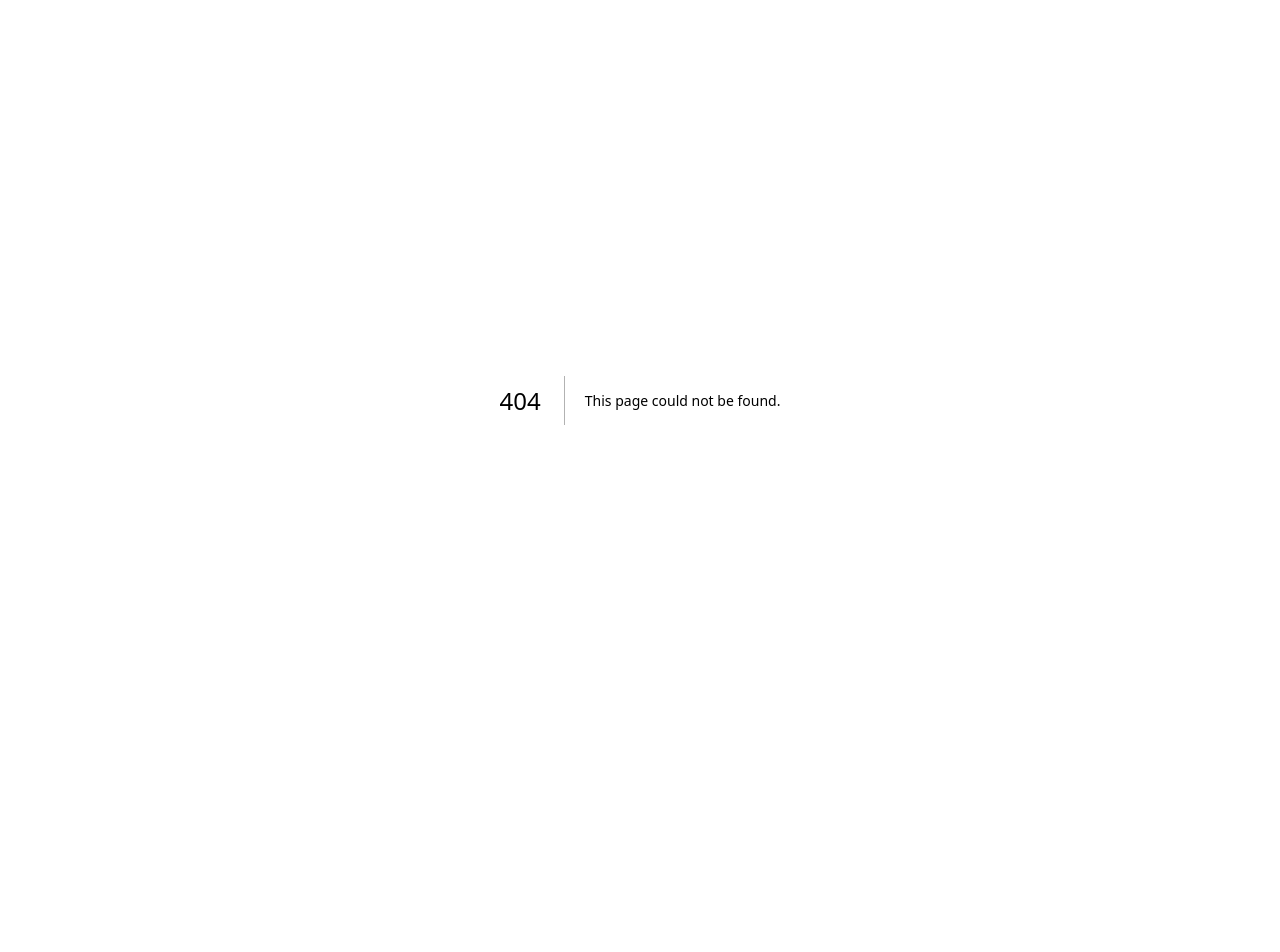
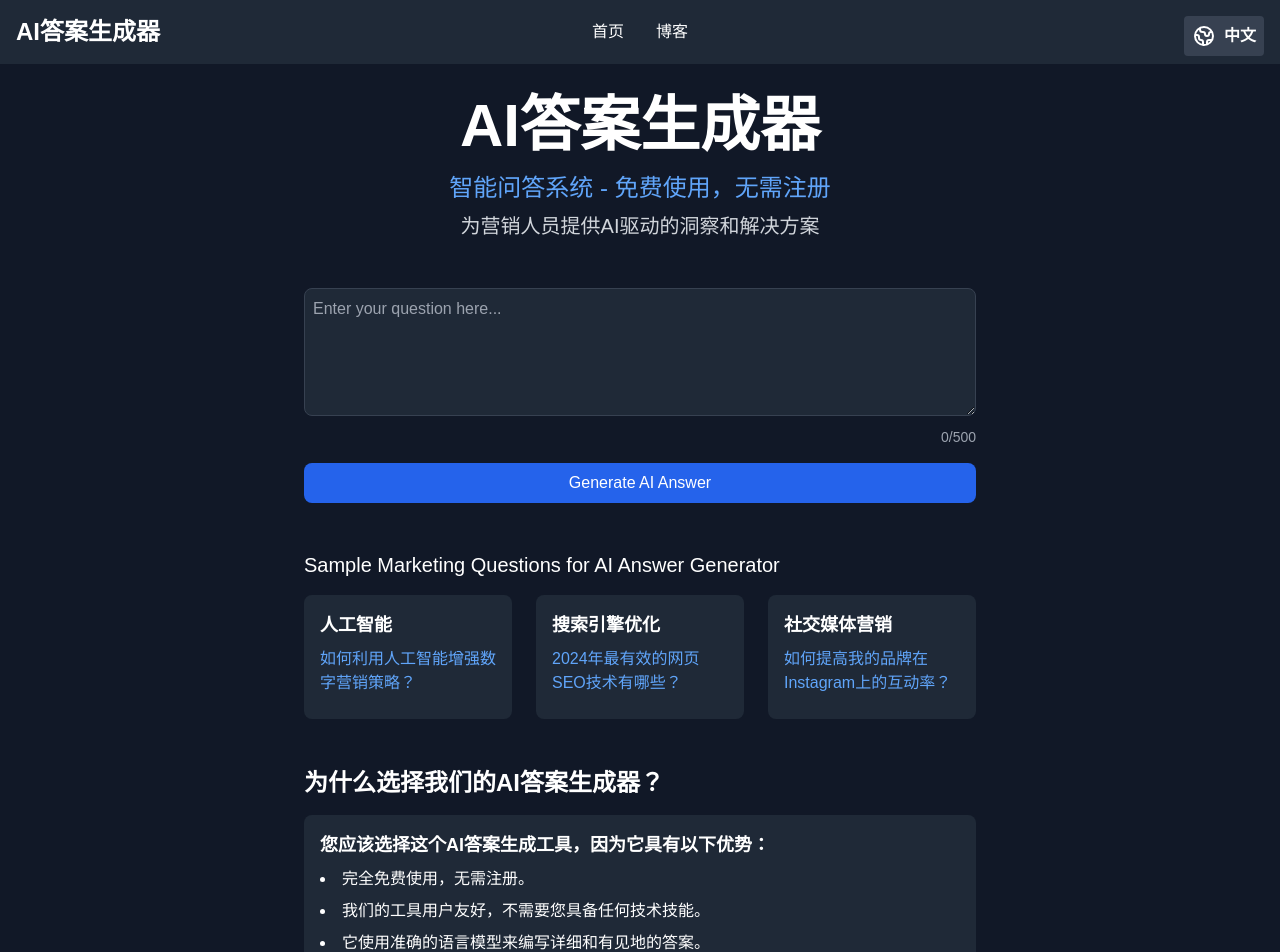
Before and after one commit to axijiajiajia/open-aianswer, a Next.js app: page /en in a window 1280 px wide. Before the commit this address had no page. Shown: the top 952 px of the page. Before the commit the page ends 800 px from the top, so only its background shows below. Built offline with nearby package versions, Linux system fonts and the light colour scheme.

Commit message:
Add language switcher and implement multilingual support

```diff
--- /dev/null
+++ b/app/components/LanguageSwitcher.tsx
@@ -0,0 +1,33 @@
+'use client'
+
+import { useState } from 'react'
+import Link from 'next/link'
+import { usePathname } from 'next/navigation'
+
+export default function LanguageSwitcher() {
+  const [isLanguageMenuOpen, setIsLanguageMenuOpen] = useState(false);
+  const pathname = usePathname();
+
+  const isEnglish = pathname === '/';
+
+  return (
+    <div className="absolute top-4 right-4 z-20">
+      <button
+        onClick={() => setIsLanguageMenuOpen(!isLanguageMenuOpen)}
+        className="bg-gray-700 hover:bg-gray-600 text-white font-semibold p-2 rounded inline-flex items-center"
+        aria-label={isEnglish ? 'Change Language' : '更改语言'}
+      >
+        <svg xmlns="http://www.w3.org/2000/svg" className="h-6 w-6 mr-2" fill="none" viewBox="0 0 24 24" stroke="currentColor">
+          <path strokeLinecap="round" strokeLinejoin="round" strokeWidth={2} d="M3.055 11H5a2 2 0 012 2v1a2 2 0 002 2 2 2 0 012 2v2.945M8 3.935V5.5A2.5 2.5 0 0010.5 8h.5a2 2 0 012 2 2 2 0 104 0 2 2 0 012-2h1.064M15 20.488V18a2 2 0 012-2h3.064M21 12a9 9 0 11-18 0 9 9 0 0118 0z" />
+        </svg>
+        <span>{isEnglish ? 'English' : '中文'}</span>
+      </button>
+      {isLanguageMenuOpen && (
+        <div className="absolute right-0 mt-2 w-48 bg-gray-800 rounded-md shadow-lg py-1">
+          <Link href="/" className="block px-4 py-2 text-sm text-white hover:bg-gray-700">English</Link>
+          <Link href="/en" className="block px-4 py-2 text-sm text-white hover:bg-gray-700">简体中文</Link>
+        </div>
+      )}
+    </div>
+  )
+}
--- /dev/null
+++ b/app/en/page.tsx
@@ -0,0 +1,115 @@
+import Link from 'next/link';
+import Script from 'next/script';
+import { Metadata } from 'next';
+import QuestionForm from '../components/QuestionForm';
+import LanguageSwitcher from '../components/LanguageSwitcher';
+
+const sampleQuestions = [
+  {
+    category: "人工智能",
+    questions: [
+      "如何利用人工智能增强数字营销策略？"
+    ]
+  },
+  {
+    category: "搜索引擎优化",
+    questions: [
+      "2024年最有效的网页SEO技术有哪些？"
+    ]
+  },
+  {
+    category: "社交媒体营销",
+    questions: [
+      "如何提高我的品牌在Instagram上的互动率？"
+    ]
+  }
+];
+
+export const metadata: Metadata = {
+  title: 'AI答案生成器',
+  description: '使用我们免费的AI答案生成器立即获得您的数字营销问题的答案。无需注册！',
+}
+
+export default function Home() {
+  return (
+    <div className="min-h-screen bg-gray-900 text-white relative">
+      <LanguageSwitcher />
+
+      <Script
+        src="https://www.googletagmanager.com/gtag/js?id=G-VP351RX9F9"
+        strategy="afterInteractive"
+      />
+      <Script id="google-analytics" strategy="afterInteractive">
+        {`
+          window.dataLayer = window.dataLayer || [];
+          function gtag(){dataLayer.push(arguments);}
+          gtag('js', new Date());
+          gtag('config', 'G-VP351RX9F9');
+        `}
+      </Script>
+      <nav className="bg-gray-800 p-4">
+        <div className="container mx-auto flex justify-between items-center">
+          <div className="text-2xl font-bold flex-1">
+            <Link href="/en">
+              AI答案生成器
+            </Link>
+          </div>
+          <div className="flex-1 flex justify-center">
+            <Link href="/en" className="text-white hover:text-blue-300 mx-4">首页</Link>
+            <Link href="#" className="text-white hover:text-blue-300 mx-4">博客</Link>
+          </div>
+          <div className="flex-1"></div>
+        </div>
+      </nav>
+      <div className="p-8">
+        <header className="mb-12">
+          <h1 className="text-6xl font-bold text-center mb-4">AI答案生成器</h1>
+          <p className="text-center text-blue-400 text-2xl mb-2">
+            智能问答系统 - 免费使用，无需注册
+          </p>
+          <p className="text-center text-gray-300 text-xl">
+            为营销人员提供AI驱动的洞察和解决方案
+          </p>
+        </header>
+
+        <main className="max-w-2xl mx-auto">
+          <QuestionForm sampleQuestions={sampleQuestions} />
+
+          <div className="mt-12">
+            <h2 className="text-2xl font-bold mb-4">为什么选择我们的AI答案生成器？</h2>
+            <div className="bg-gray-800 p-4 rounded-lg">
+              <h3 className="text-lg font-semibold mb-2">您应该选择这个AI答案生成工具，因为它具有以下优势：</h3>
+              <ul className="list-disc list-inside">
+                <li className="mb-2">完全免费使用，无需注册。</li>
+                <li className="mb-2">我们的工具用户友好，不需要您具备任何技术技能。</li>
+                <li className="mb-2">它使用准确的语言模型来编写详细和有见地的答案。</li>
+                <li className="mb-2">我们的创意AI答案生成器提供独特的答案，您可以在任何地方使用。</li>
+              </ul>
+            </div>
+          </div>
+
+          <div className="mt-12">
+            <h3 className="text-2xl font-bold mb-4">常见问题</h3>
+            <div className="bg-gray-800 p-4 rounded-lg">
+              <h3 className="text-lg font-semibold mb-2">如何使用AI答案生成器？</h3>
+              <p className="mb-4">只需在提供的文本区域输入您的问题，然后点击"生成AI答案"。AI将处理您的问题并提供答案。</p>
+
+              <h3 className="text-lg font-semibold mb-2">我可以问什么类型的问题？</h3>
+              <p className="mb-4">我们的AI答案生成器专门设计用于回答数字营销问题。您可以询问有关在线营销的任何方面，包括SEO、内容营销、社交媒体策略、电子邮件营销、PPC广告等。随时提交您有的任何营销相关问题。</p>
+
+              <h3 className="text-lg font-semibold mb-2">我可以问的问题数量有限制吗？</h3>
+              <p className="mb-4">您可以问的问题数量没有限制。但是，每个问题应该在500个字符以内。</p>
+
+              <h3 className="text-lg font-semibold mb-2">如果遇到错误该怎么办？</h3>
+              <p>如果遇到错误，请稍后再试。如果问题持续存在，您可以联系我们的支持团队寻求帮助。</p>
+            </div>
+          </div>
+
+          <footer className="mt-16 text-center text-gray-500">
+            <p>&copy; 2024 AI答案生成器。保留所有权利。</p>
+          </footer>
+        </main>
+      </div>
+    </div>
+  );
+}
--- a/app/page.tsx
+++ b/app/page.tsx
@@ -2,6 +2,7 @@ import Link from 'next/link';
 import Script from 'next/script';
 import { Metadata } from 'next';
 import QuestionForm from './components/QuestionForm';
+import LanguageSwitcher from './components/LanguageSwitcher';
 
 const sampleQuestions = [
   {
@@ -31,7 +32,9 @@ export const metadata: Metadata = {
 
 export default function Home() {
   return (
-    <div className="min-h-screen bg-gray-900 text-white">
+    <div className="min-h-screen bg-gray-900 text-white relative">
+      <LanguageSwitcher />
+
       <Script
         src="https://www.googletagmanager.com/gtag/js?id=G-VP351RX9F9"
         strategy="afterInteractive"
@@ -78,7 +81,7 @@ export default function Home() {
             <div className="bg-gray-800 p-4 rounded-lg">
               <h3 className="text-lg font-semibold mb-2">You should choose this AI answers generating tool for its below-listed benefits:</h3>
               <ul className="list-disc list-inside">
-                <li className="mb-2">It&apos;s completely free to use and requires no sign-up or registration.</li>
+                <li className="mb-2">It&apos;s completely free to use and requires no sign-up.</li>
                 <li className="mb-2">Our tool is user-friendly and does not require you to have any technical skills.</li>
                 <li className="mb-2">It uses accurate language models to write detailed and insightful answers.</li>
                 <li className="mb-2">Our creative AI answer generator provides unique answers to questions that you can use anywhere.</li>
```
